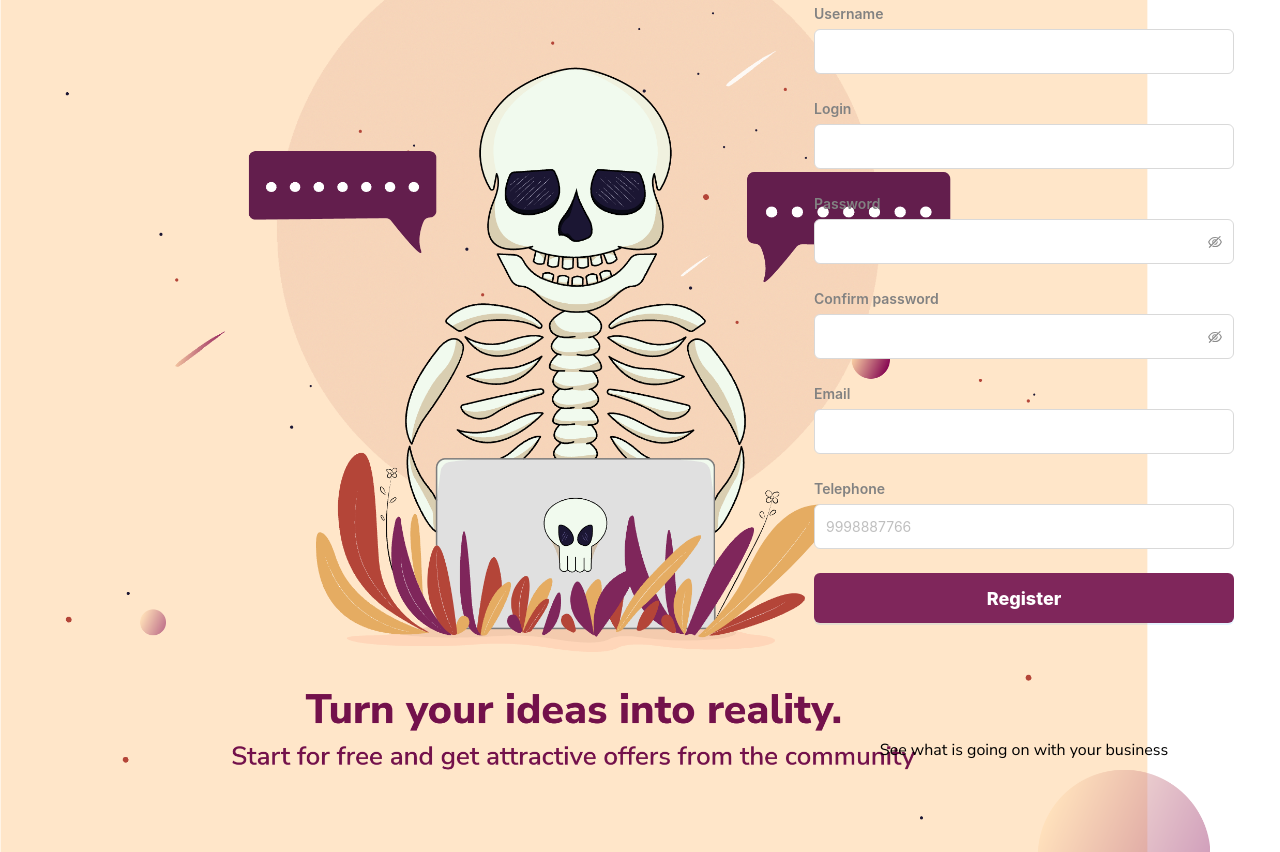
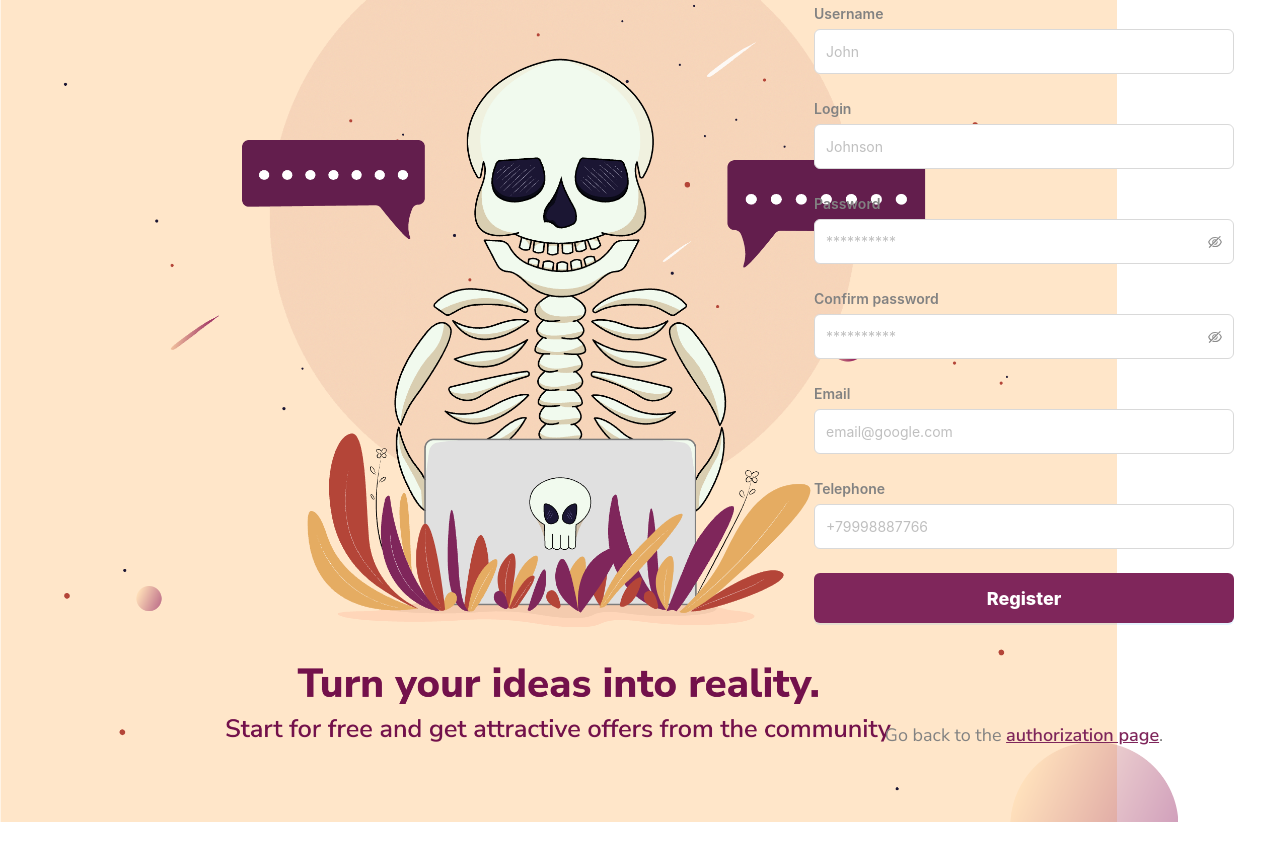
Before and after one commit to AnvarMGN/CRM-System, a React (Vite) app: page /auth/signup in a window 1280 px wide. Shown: the part 260-1112 px from the top of the page. After the commit the page ends 1082 px from the top, so only its background shows below. Built offline with nearby package versions, Linux system fonts and the light colour scheme.

Commit message:
Fixs bags.

```diff
--- a/src/api/apiAuth.ts
+++ b/src/api/apiAuth.ts
@@ -46,11 +46,11 @@ export const updateToken = async (refreshToken: string) => {
   }
 };
 
-export const getUserRequest = async () => {
+export const getUserRequest = async (accessToken: string | null) => {
   try {
     const response = await authApi.get(`/user/profile`, {
       headers: {
-        Authorization: `Bearer ${localStorage.getItem("accessToken")}`,
+        Authorization: `Bearer ${accessToken}`,
       },
     });
     return response;
--- a/src/components/MenuNavigation/MenuNavigation.tsx
+++ b/src/components/MenuNavigation/MenuNavigation.tsx
@@ -24,7 +24,6 @@ export const MenuNavigation = () => {
   ];
 
   const handleLogOut = () => {
-    dispatch(authActions.changeExpiredTrue());
     dispatch(authActions.removeToken());
   };
 
--- a/src/pages/AuthenticationPage/AuthenticationPage.tsx
+++ b/src/pages/AuthenticationPage/AuthenticationPage.tsx
@@ -23,15 +23,15 @@ export const AuthenticationPage = () => {
   const [form] = Form.useForm();
   const navigate = useNavigate();
   const dispatch = useAppDispatch();
-  const { isExpired } = useAppSelector((state) => state.auth);
+  const { refreshTokenAuth } = useAppSelector((state) => state.auth);
   const [isLoading, setLoading] = useState(false);
 
   useEffect(() => {
-    if (!isExpired) {
-      console.log("AuthenticationPage isExpired: ", isExpired);
+    if (refreshTokenAuth) {
+      console.log("AuthenticationPage: ", refreshTokenAuth);
       navigate("/crm/todo", { replace: true });
     }
-  }, [isExpired, navigate]);
+  }, [navigate, refreshTokenAuth]);
 
   const onFinish: FormProps<AuthData>["onFinish"] = async (values) => {
     try {
@@ -136,7 +136,7 @@ export const AuthenticationPage = () => {
           >
             <Input.Password
               className={styles.input_field}
-              placeholder="*****************"
+              placeholder="**********"
             />
           </Form.Item>
 
--- a/src/pages/RegistrationPage/RegistrationPage.module.scss
+++ b/src/pages/RegistrationPage/RegistrationPage.module.scss
@@ -43,14 +43,6 @@
   background: rgb(127, 38, 91);
 }
 
-.footer_empty {
-  margin-top: 100px;
-  margin-bottom: 75px;
-  display: flex;
-  flex-direction: row;
-  justify-content: center;
-}
-
 .footer {
   margin-top: 100px;
   margin-bottom: 75px;
@@ -62,6 +54,7 @@
     text-align: center;
   }
   .footer_link {
+
     color: rgb(127, 38, 91);
     font-size: 18px;
     font-weight: 600;
--- a/src/pages/RegistrationPage/RegistrationPage.tsx
+++ b/src/pages/RegistrationPage/RegistrationPage.tsx
@@ -52,7 +52,7 @@ export const RegistrationPage = () => {
         email: values.email,
         login: values.login,
         password: values.password,
-        phoneNumber: "+7" + values.phoneNumber,
+        phoneNumber: values.phoneNumber,
         username: values.username,
       };
 
@@ -109,7 +109,7 @@ export const RegistrationPage = () => {
               },
             ]}
           >
-            <Input className={styles.input_field} />
+            <Input className={styles.input_field} placeholder="John" />
           </Form.Item>
 
           <p className={styles.input_label}>Login</p>
@@ -128,7 +128,7 @@ export const RegistrationPage = () => {
               },
             ]}
           >
-            <Input className={styles.input_field} />
+            <Input className={styles.input_field} placeholder="Johnson" />
           </Form.Item>
 
           <p className={styles.input_label}>Password</p>
@@ -147,7 +147,10 @@ export const RegistrationPage = () => {
               },
             ]}
           >
-            <Input.Password className={styles.input_field} />
+            <Input.Password
+              className={styles.input_field}
+              placeholder="**********"
+            />
           </Form.Item>
 
           <p className={styles.input_label}>Confirm password</p>
@@ -175,7 +178,10 @@ export const RegistrationPage = () => {
               }),
             ]}
           >
-            <Input.Password className={styles.input_field} />
+            <Input.Password
+              className={styles.input_field}
+              placeholder="**********"
+            />
           </Form.Item>
 
           <p className={styles.input_label}>Email</p>
@@ -190,7 +196,10 @@ export const RegistrationPage = () => {
               },
             ]}
           >
-            <Input className={styles.input_field} />
+            <Input
+              className={styles.input_field}
+              placeholder="email@google.com"
+            />
           </Form.Item>
 
           <p className={styles.input_label}>Telephone</p>
@@ -198,6 +207,7 @@ export const RegistrationPage = () => {
             // label="Telephone"
             name="phoneNumber"
             rules={[
+              { required: false },
               {
                 pattern: new RegExp(phoneRegex),
                 message: "Введите 10 цифр вашего номера телефона.",
@@ -208,7 +218,7 @@ export const RegistrationPage = () => {
             <Input
               className={styles.input_field}
               // addonBefore={prefixSelector}
-              placeholder="9998887766"
+              placeholder="+79998887766"
             />
           </Form.Item>
 
@@ -225,9 +235,9 @@ export const RegistrationPage = () => {
         </Form>
       </main>
 
-      {isRegistration ? (
-        <>
-          <footer className={styles.footer}>
+      <>
+        <footer className={styles.footer}>
+          {isRegistration ? (
             <p className={styles.footer_paragraph}>
               Пройдите по{" "}
               <Link className={styles.footer_link} to="/auth/signin">
@@ -235,15 +245,17 @@ export const RegistrationPage = () => {
               </Link>{" "}
               для перехода на страницу авторизации.
             </p>
-          </footer>
-        </>
-      ) : (
-        <footer className={styles.footer_empty}>
-          <p className={styles.footer_paragraph}>
-            See what is going on with your business
-          </p>
+          ) : (
+            <p className={styles.footer_paragraph}>
+              Go back to the{" "}
+              <Link className={styles.footer_link} to="/auth/signin">
+                authorization page
+              </Link>
+              .
+            </p>
+          )}
         </footer>
-      )}
+      </>
     </>
   );
 };
--- a/src/pages/RootLayoutCRM/RootLayoutCRM.tsx
+++ b/src/pages/RootLayoutCRM/RootLayoutCRM.tsx
@@ -11,22 +11,22 @@ const { Sider, Content } = Layout;
 export const RootLayoutCRM = () => {
   const navigate = useNavigate();
   const dispatch = useAppDispatch();
-  const { isExpired } = useAppSelector((state) => state.auth);
+  const { refreshTokenAuth } = useAppSelector((state) => state.auth);
 
-   useEffect(() => {
+  useEffect(() => {
     dispatch(updateTokenAction());
   }, [dispatch]);
 
   useEffect(() => {
-    console.log("RootLayoutCRM isExpired: ", isExpired);
-    if (isExpired) {
+    console.log("RootLayoutCRM: ", refreshTokenAuth);
+    if (!refreshTokenAuth) {
       navigate("/auth/signin", { replace: true });
     }
-  }, [isExpired, navigate]);
+  }, [navigate, refreshTokenAuth]);
 
   return (
     <>
-      {!isExpired && (
+      {refreshTokenAuth && (
         <Layout className={styles.root_container}>
           {/*Боковое меню */}
           <Sider className={styles.sider}>
--- a/src/pages/userPage/UserPage.tsx
+++ b/src/pages/userPage/UserPage.tsx
@@ -1,14 +1,15 @@
 import { useEffect } from "react";
 import { useAppDispatch, useAppSelector } from "../../store/hook";
-import { getUserRequestAction } from "../../store/auth-actions";
+import { getUserRequestAction, updateTokenAction } from "../../store/auth-actions";
 
 export const UserPage = () => {
   const dispatch = useAppDispatch();
-  const { user } = useAppSelector((state) => state.auth);
+  const { user, accessTokenAuth } = useAppSelector((state) => state.auth);
 
   useEffect(() => {
-    dispatch(getUserRequestAction());
-  }, [dispatch]);
+    dispatch(updateTokenAction());
+    dispatch(getUserRequestAction(accessTokenAuth));
+  }, [accessTokenAuth, dispatch]);
 
   return (
     <>
--- a/src/store/auth-actions.ts
+++ b/src/store/auth-actions.ts
@@ -27,7 +27,7 @@ const handleLogError = (
 ) => {
   console.log(notificatonDescription, error.message);
   openNotification("Ошибка", notificatonDescription);
-  dispatch(authActions.changeExpiredTrue());
+  dispatch(authActions.removeToken());
 };
 
 const handleUpdateError = (
@@ -36,7 +36,6 @@ const handleUpdateError = (
   dispatch: AppDispatch
 ) => {
   console.log(errorMessage, error.message);
-  dispatch(authActions.changeExpiredTrue());
   dispatch(authActions.removeToken());
 };
 
@@ -102,7 +101,6 @@ export const userAuthenticationAction = (userAuthData: AuthData) => {
             refreshToken: response.data.refreshToken,
           })
         );
-        dispatch(authActions.changeExpiredFalse());
         console.log("Пользователь успешно авторизовался.");
         openNotification("Уведомление", "Пользователь успешно авторизовался.");
       }
@@ -145,7 +143,6 @@ export const updateTokenAction = () => {
 
     if (!refreshToken) {
       console.log("RefreshToken отсутствует.");
-      dispatch(authActions.changeExpiredTrue());
       dispatch(authActions.removeToken());
       return;
     }
@@ -164,7 +161,6 @@ export const updateTokenAction = () => {
             refreshToken: response.data.refreshToken,
           })
         );
-        dispatch(authActions.changeExpiredFalse());
       }
     } catch (error) {
       if (axios.isAxiosError(error)) {
@@ -206,10 +202,10 @@ export const updateTokenAction = () => {
   };
 };
 
-export const getUserRequestAction = () => {
+export const getUserRequestAction = (accessToken: string | null) => {
   return async (dispatch: AppDispatch) => {
     try {
-      const response = await getUserRequest();
+      const response = await getUserRequest(accessToken);
       dispatch(
         authActions.getUser({
           username: response.data.username,
--- a/src/store/auth-slice.ts
+++ b/src/store/auth-slice.ts
@@ -5,7 +5,6 @@ type initialAuthStateType = {
   isRegistration: boolean;
   accessTokenAuth: string | null;
   refreshTokenAuth: string | null;
-  isExpired: boolean;
   user: ProfileRequest;
 };
 
@@ -13,7 +12,6 @@ const initialAuthState: initialAuthStateType = {
   isRegistration: false,
   accessTokenAuth: null,
   refreshTokenAuth: null,
-  isExpired: localStorage.getItem("isExpired") === "true",
   user: {
     username: "",
     email: "",
@@ -35,23 +33,15 @@ const authSlice = createSlice({
       state.accessTokenAuth = action.payload.accessToken;
       state.refreshTokenAuth = action.payload.refreshToken;
 
-      localStorage.setItem("accessToken", action.payload.accessToken);
+      // localStorage.setItem("accessToken", action.payload.accessToken);
       localStorage.setItem("refreshToken", action.payload.refreshToken);
     },
     removeToken(state) {
       state.accessTokenAuth = null;
       state.refreshTokenAuth = null;
 
-      localStorage.removeItem("accessToken");
+      // localStorage.removeItem("accessToken");
       localStorage.removeItem("refreshToken");
-    },
-    changeExpiredTrue(state) {
-      state.isExpired = true;
-      localStorage.setItem("isExpired", "true");
-    },
-    changeExpiredFalse(state) {
-      state.isExpired = false;
-      localStorage.setItem("isExpired", "false");
     },
     getUser(state, action) {
       state.user = action.payload;
```
